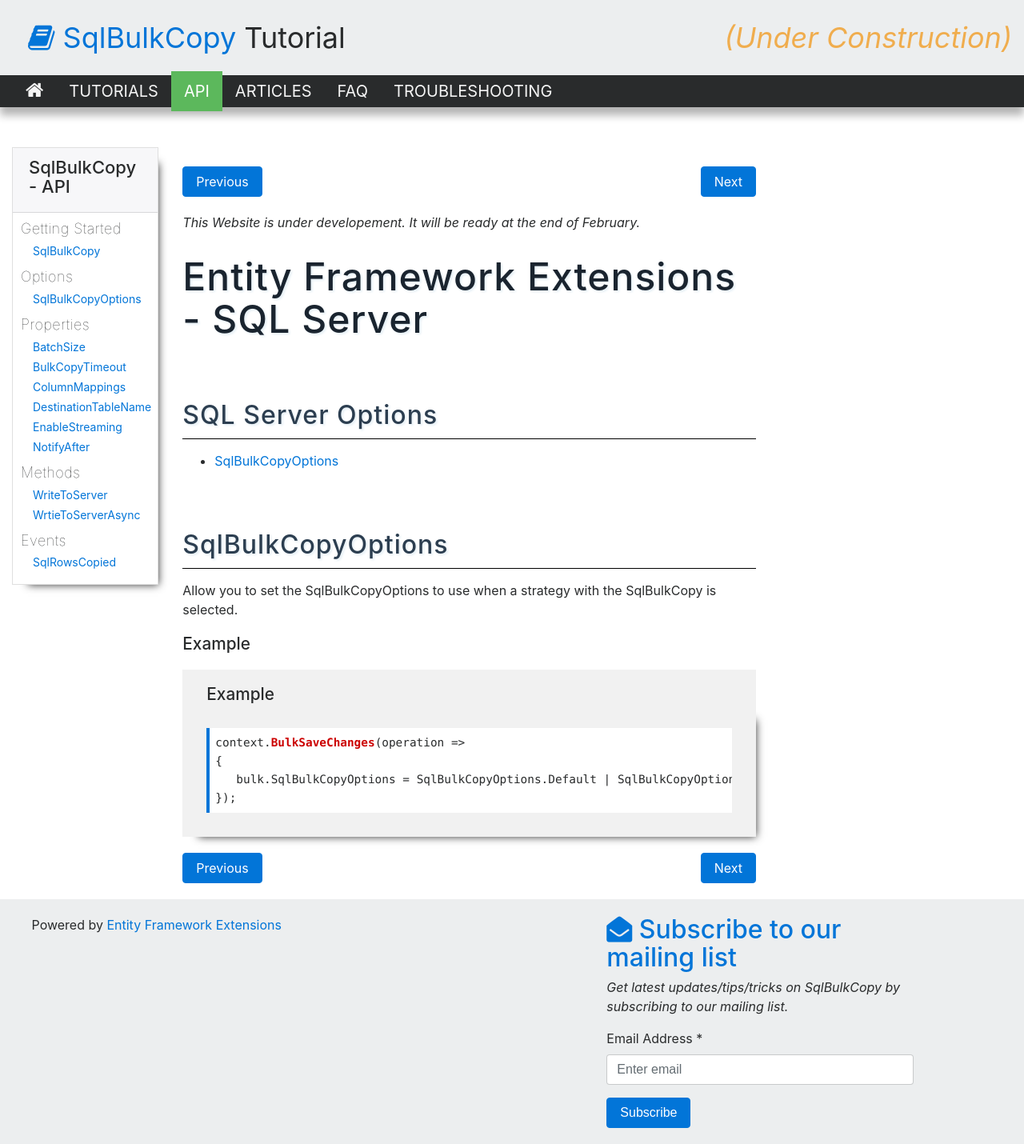
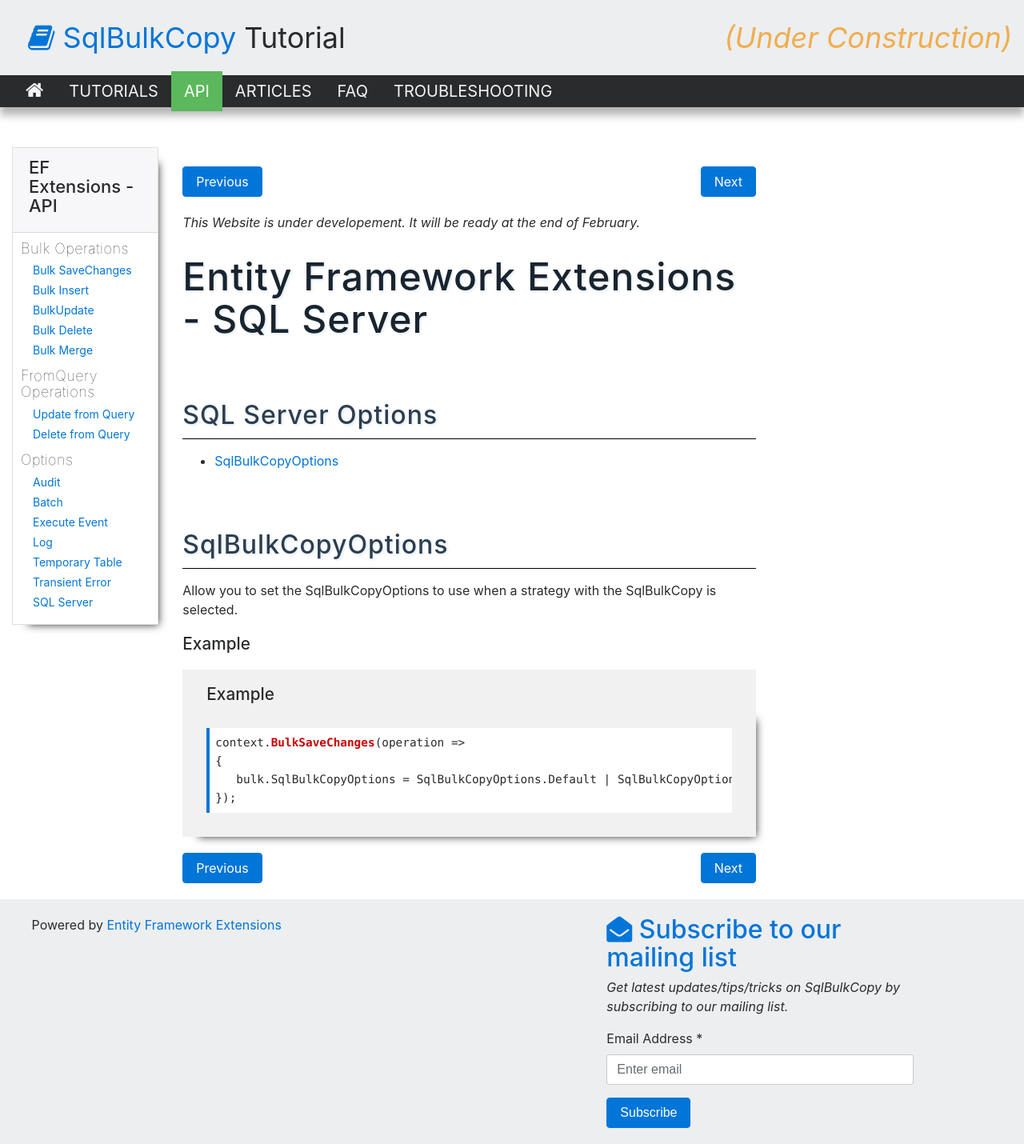
Before and after one commit to zzzprojects/EntityFramework-Extensions, a Jekyll site: the page built from docs/pages/api/options-sql-server.md, in a window 1280 px wide. Shown: the whole page at 80% size. Built offline with Jekyll 4.4.1, drawn with Linux system fonts in a browser that asks for light colours; nearby versions of some CDN libraries.

Commit message:
Update aside.html

```diff
--- a/docs/_includes/aside.html
+++ b/docs/_includes/aside.html
@@ -1,125 +1,81 @@
-{% if page.path contains "/api/" %}
+{% if page.path contains "/overview/" %}
 <div class="card">
 	<div class="card-header">
-		<h3>SqlBulkCopy - API</h3>
+		<h3>EF Extensions - Tutorials</h3>
 	</div>
 	<div class="card-block">
 
 		<h4>Getting Started</h4>
 		<ul>
-			<li><a href="sqlbulkcopy">SqlBulkCopy</a></li>
+			<li><a href="overview">Overview</a></li>
+			<li><a href="requirements">Requirements</a></li>
+			<li><a href="installing">Installing</a></li>
+			<li><a href="upgrading">Upgrading</a></li>
+			<li><a href="licensing">Licensing</a></li>
+		</ul>
+
+		<h4>Tutorials</h4>
+		<ul>
+			<li><a href="tutorial-introduction">introduction</a></li>
+			<li><a href="tutorial-bulk-savechanges">Bulk SaveChanges</a></li>
+			<li><a href="tutorial-bulk-operations">Bulk Operations</a></li>
+			<li><a href="tutorial-fromquery-operations">FromQuery Operations</a></li>
+		</ul>
+
+	</div>
+</div>
+
+{% elsif page.path contains "/api/" %}
+<div class="card">
+	<div class="card-header">
+		<h3>EF Extensions - API</h3>
+	</div>
+	<div class="card-block">
+
+		<h4>Bulk Operations</h4>
+		<ul>
+			<li><a href="bulk-savechanges">Bulk SaveChanges</a></li>
+			<li><a href="bulk-insert">Bulk Insert</a></li>
+			<li><a href="bulk-update">BulkUpdate</a></li>
+			<li><a href="bulk-delete">Bulk Delete</a></li>
+			<li><a href="bulk-merge">Bulk Merge</a></li>
+		</ul>
+
+		<h4>FromQuery Operations</h4>
+		<ul>
+			<li><a href="update-from-query">Update from Query</a></li>
+			<li><a href="delete-from-query">Delete from Query</a></li>
 		</ul>
 
 		<h4>Options</h4>
 		<ul>
-			<li><a href="sqlbulkcopyoptions">SqlBulkCopyOptions</a></li>
+			<li><a href="audit">Audit</a></li>
+			<li><a href="batch">Batch</a></li>
+			<li><a href="execute-event">Execute Event</a></li>
+			<li><a href="log">Log</a></li>
+			<li><a href="temporary-table">Temporary Table</a></li>
+			<li><a href="transient-error">Transient Error</a></li>
+			<li><a href="sql-server">SQL Server</a></li>
 		</ul>
 
-		<h4>Properties</h4>
-		<ul>
-			<li><a href="batchsize">BatchSize</a></li>
-			<li><a href="bulkcopytimeout">BulkCopyTimeout</a></li>
-			<li><a href="columnmappings">ColumnMappings</a></li>
-			<li><a href="destinationtablename">DestinationTableName</a></li>
-			<li><a href="enablestreaming">EnableStreaming</a></li>
-			<li><a href="notifyafter">NotifyAfter</a></li>
-		</ul>
-
-		<h4>Methods</h4>
-		<ul>
-			<li><a href="writetoserver">WriteToServer</a></li>
-			<li><a href="writetoserverasync">WrtieToServerAsync</a></li>
-		</ul>
-
-		<h4>Events</h4>
-		<ul>
-			<li><a href="sqlrowscopied">SqlRowsCopied</a></li>
-		</ul>
 	</div>
 </div>
 
-{% elsif page.path contains "/examples/" %}
+{% elsif page.path contains "/articles/" %}
 <div class="card">
 	<div class="card-header">
-		<h3>SqlBulkCopy - Examples</h3>
-	</div>
-	<div class="card-block">
-	</div>
-</div>
-<!--
-	<li class="list-group-item list-group-item-action"><a href="oracle">C# Examples</a></li>
-	<li class="list-group-item list-group-item-action"><a href="sql-compact">VB.NET Examples</a></li>
-	<li class="list-group-item list-group-item-info">Transaction</li>
-	<li class="list-group-item list-group-item-action"><a href="sqlite">TBD</a></li>
-!-->
-
-
-{% elsif page.path contains "/faq/" %}
-<div class="card">
-	<div class="card-header">
-		<h3>SqlBulkCopy - FAQ</h3>
-	</div>
-	<div class="card-block">
-	</div>
-</div>
-<!--
-	<li class="list-group-item list-group-item-info">API</li>
-	<li class="list-group-item list-group-item-action"><a href="bulk-update">BatchSize &amp; Performance</a></li>
-	<li class="list-group-item list-group-item-action"><a href="bulk-update">SqlBulkCopyOptions to use</a></li>
-	<li class="list-group-item list-group-item-info">Desired Features</li>
-	<li class="list-group-item list-group-item-action"><a href="bulk-update">Output Identity Column</a></li>
-	<li class="list-group-item list-group-item-info">General</li>
-	<li class="list-group-item list-group-item-action"><a href="bulk-update">Disadvantage</a></li>
-	<li class="list-group-item list-group-item-action"><a href="bulk-update">Delete before insert</a></li>
-	<li class="list-group-item list-group-item-info">Bulk Action</li>
-	<li class="list-group-item list-group-item-action"><a href="bulk-update">Bulk Update</a></li>
-	<li class="list-group-item list-group-item-action"><a href="bulk-delete">Bulk Delete</a></li>
-	<li class="list-group-item list-group-item-action"><a href="bulk-merge">Bulk Merge</a></li>
-	<li class="list-group-item list-group-item-action"><a href="bulk-synchronize">Bulk Synchronize</a></li>
-	<li class="list-group-item list-group-item-info">Db Provider</li>
-	<li class="list-group-item list-group-item-action"><a href="oracle">Oracle</a></li>
-	<li class="list-group-item list-group-item-action"><a href="sql-compact">SQL Compact</a></li>
-	<li class="list-group-item list-group-item-action"><a href="mysql">MySQL</a></li>
-	<li class="list-group-item list-group-item-action"><a href="sqlite">SQLite</a></li>
-	<li class="list-group-item list-group-item-action"><a href="postgresql">PostgreSQL</a></li>
-	<li class="list-group-item list-group-item-info">ORM</li>
-	<li class="list-group-item list-group-item-action"><a href="oracle">Entity Framework</a></li>
-	<li class="list-group-item list-group-item-action"><a href="sql-compact">Dapper</a></li>
-!-->
-</ul>
-
-{% elsif page.path contains "/troubleshooting/" %}
-<div class="card">
-	<div class="card-header">
-		<h3>SqlBulkCopy - Troublshooting</h3>
+		<h3>EF Extensions - Articles</h3>
 	</div>
 	<div class="card-block">
 
-		<h4>BatchTimeout</h4>
+		<h4>Articles</h4>
 		<ul>
-			<li><a href="timeout-expired">Timeout Expired</a></li>
-		</ul>
-
-		<h4>ColumnMappings</h4>
-		<ul>
-			<li><a href="columnmapping-does-not-match">ColumnMappings doesn't match</a></li>
-		</ul>
-
-		<h4>Connection</h4>
-		<ul>
-			<li><a href="writetoserver-requires-an-open-and-available-connection">Requires open and available Connection</a></li>
-		</ul>
-
-		<h4>DataSource</h4>
-		<ul>
-			<li><a href="type-a-cannot-be-converted-to-type-b">Type A cannot be converted to Type B</a></li>
-		</ul>
-
-		<h4>DestinationTableName</h4>
-		<ul>
-			<li><a href="cannot-access-destination-table">Cannot Access Destination Table</a></li>
-			<li><a href="the-destinationtablename-property-must-be-set-before-calling-this-method">Destination Table Name must be set</a></li>
-			<li><a href="value-cannot-be-null">Value cannot be null</a></li>
+			<li><a href="benchmark">Make Benchmark</a></li>
+			<li><a href="improve-bulk-savechanges">Improve BulkSaveChanges</a></li>
+			<li><a href="custom-column">Use Custom Column</a></li>
+			<li><a href="custom-key">Use Custom Key</a></li>
+			<li><a href="soft-delete">Soft Delete</a></li>
+			<li><a href="concurrency">Concurrency</a></li>
 		</ul>
 
 	</div>
```
